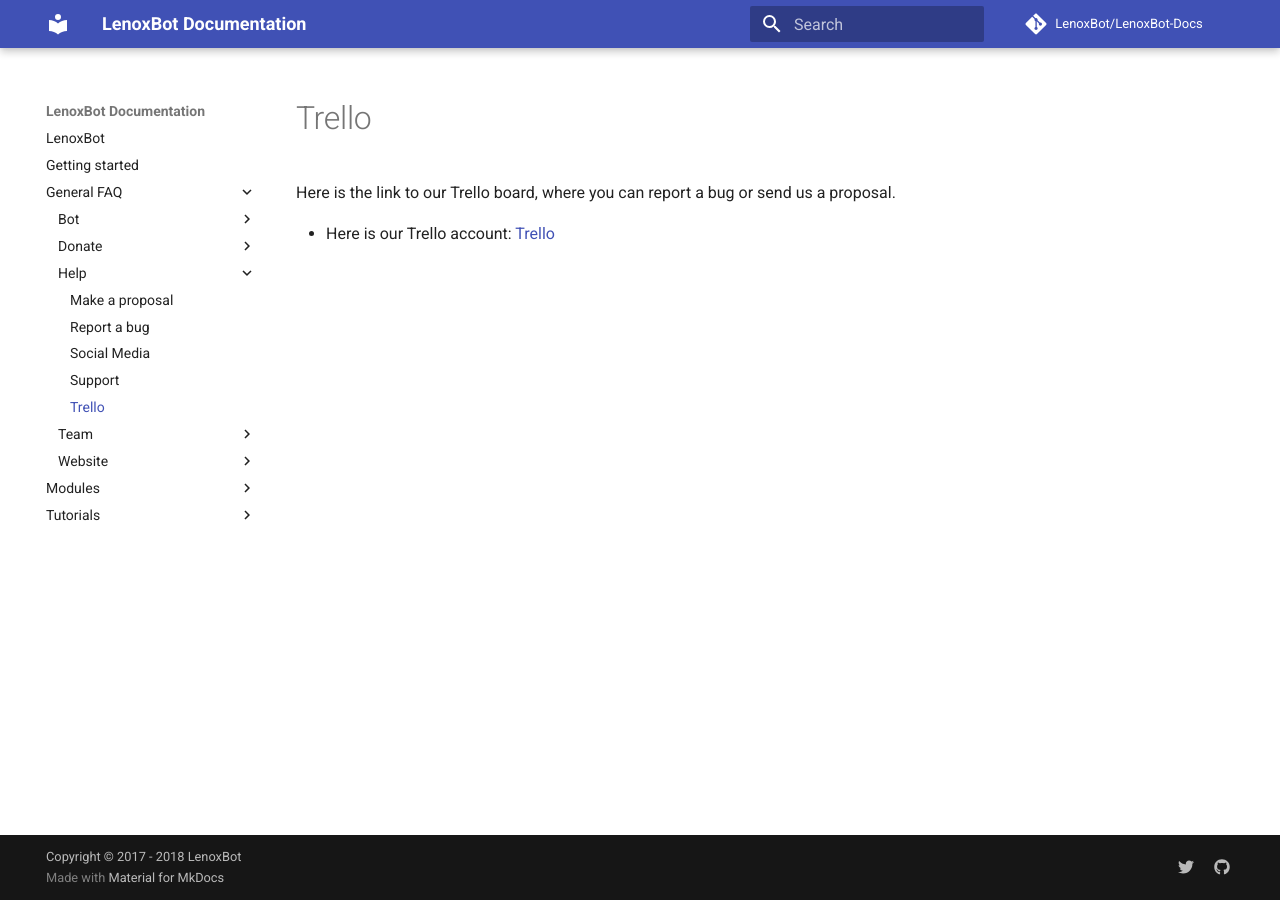
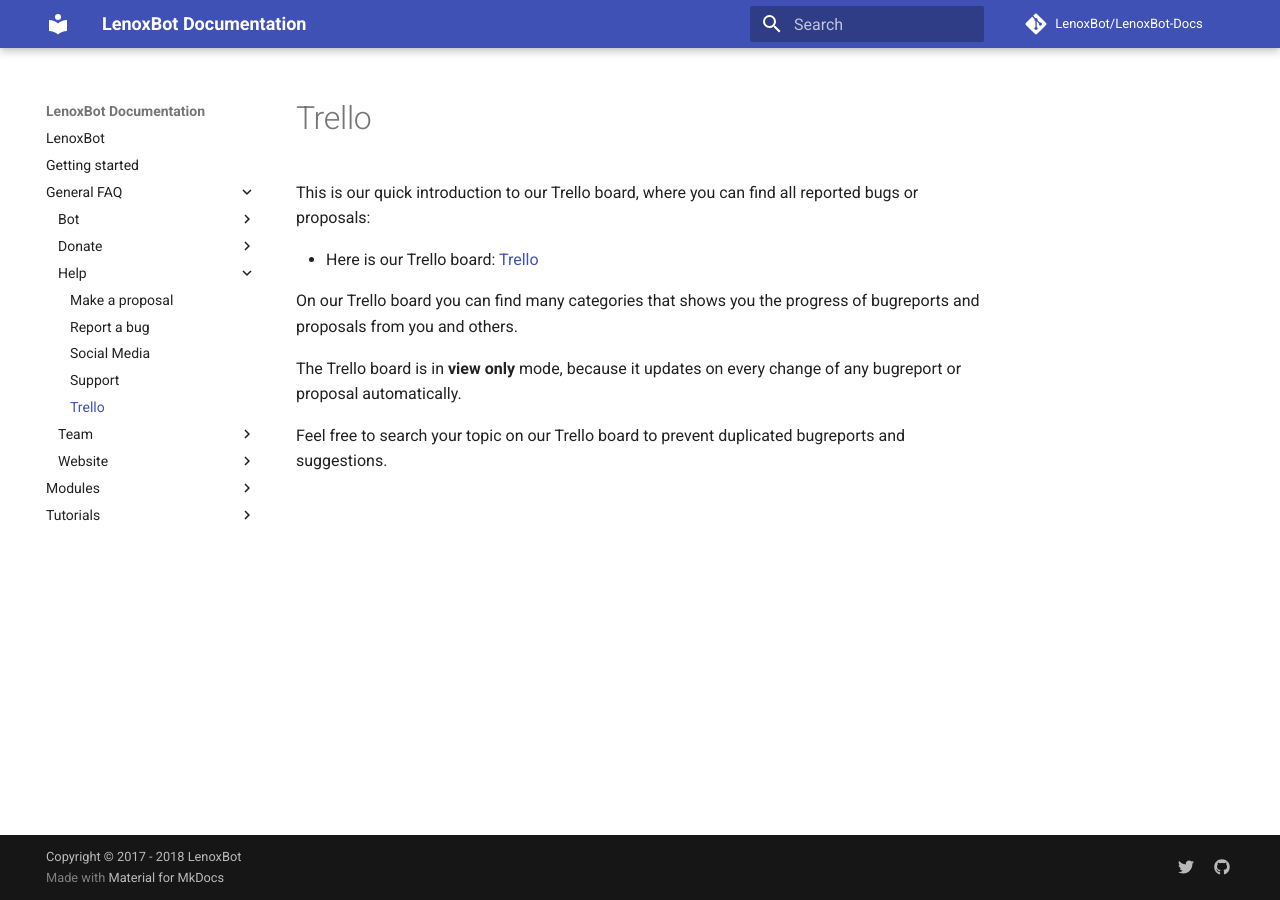
Before and after one commit to gillesheinesch/LenoxBot-Docs, an MkDocs documentation site: the page built from docs/General FAQ/Help/Trello.md, in a window 1280 px wide. Built offline with MkDocs 1.6.1 and Material for MkDocs 9.7.7, drawn with Linux system fonts in a browser that asks for light colours; comment, search, counter and statistics services are not loaded.

Commit message:
updated Trello.md

```diff
--- a/docs/General FAQ/Help/Trello.md
+++ b/docs/General FAQ/Help/Trello.md
@@ -1,8 +1,14 @@
 title: Trello
-description: Here you can find our Trello
+description: Here you can find our Trello Board
 
 # Trello
 
-Here is the link to our Trello board, where you can report a bug or send us a proposal.
+This is our quick introduction to our Trello board, where you can find all reported bugs or proposals:
 
-* Here is our Trello account: [Trello](https://trello.com/b/2IoFBIQ8/lenoxbot)
+* Here is our Trello board: [Trello](https://trello.com/b/2IoFBIQ8/lenoxbot)
+
+On our Trello board you can find many categories that shows you the progress of bugreports and proposals from you and others.
+
+The Trello board is in **view only** mode, because it updates on every change of any bugreport or proposal automatically.
+
+Feel free to search your topic on our Trello board to prevent duplicated bugreports and suggestions.
```
